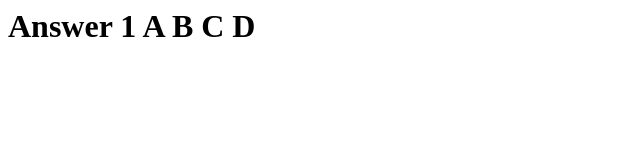
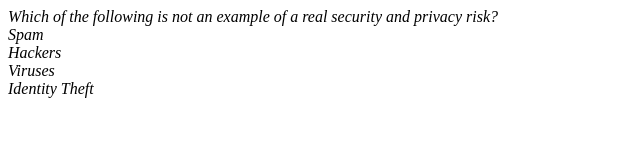
Before and after one commit to moeproject1/appdatabase.io, a plain HTML site: page index.html in a window 1280 px wide. Shown: the whole page, without its empty margins (0-640 px from the left). Drawn offline with Linux system fonts and the light colour scheme.

Commit message:
Update index.html

```diff
--- a/index.html
+++ b/index.html
@@ -1,6 +1,9 @@
-<h1> Answer 1
-A
-B
-C
-D
-</h1>
+<html>
+<body>
+<var>Which of the following is not an example of a real security and privacy risk?</var><br>
+<var>Spam</var><br>
+<var>Hackers</var><br>
+<var>Viruses</var><br>
+<var>Identity Theft</var><br>
+</body>
+</html>
```
